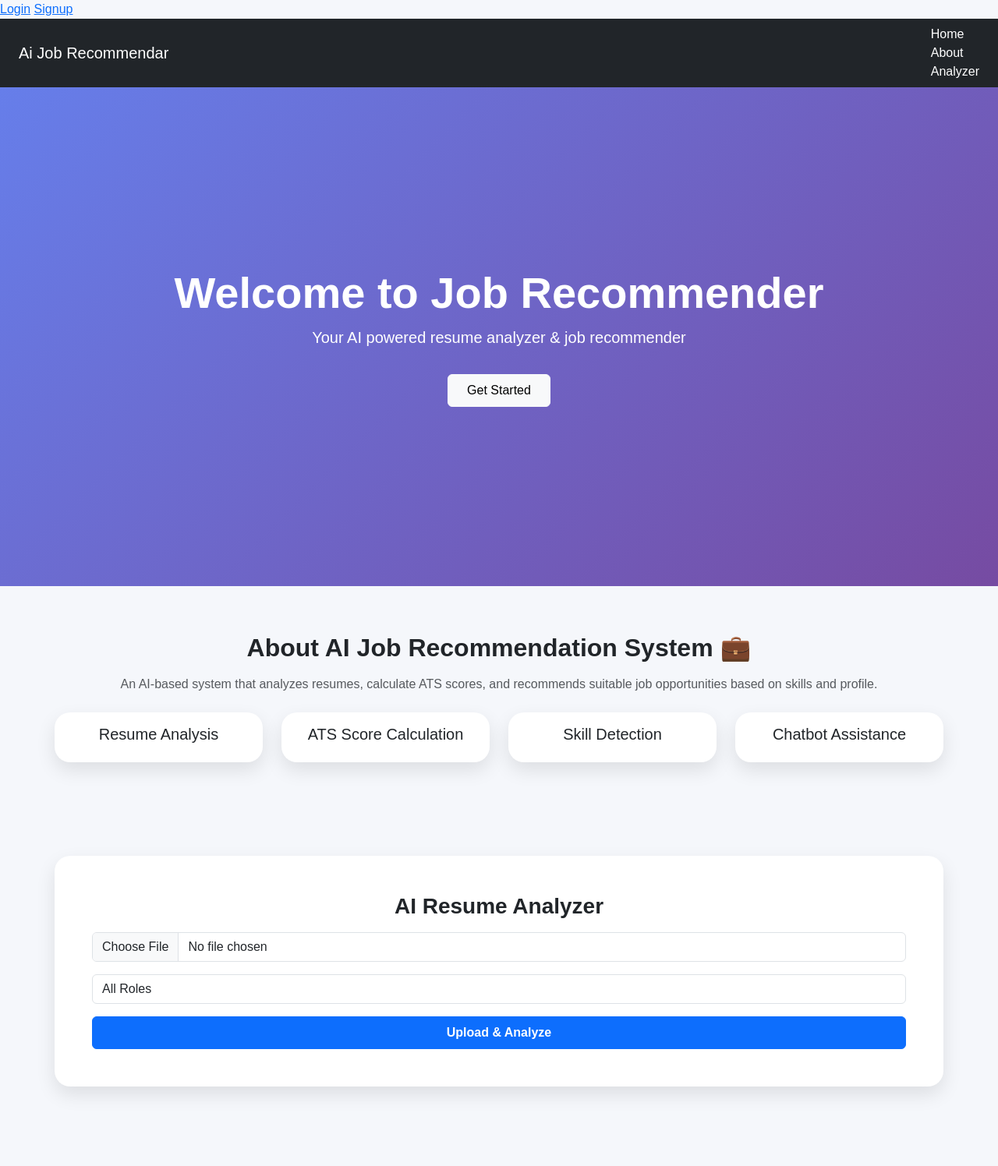
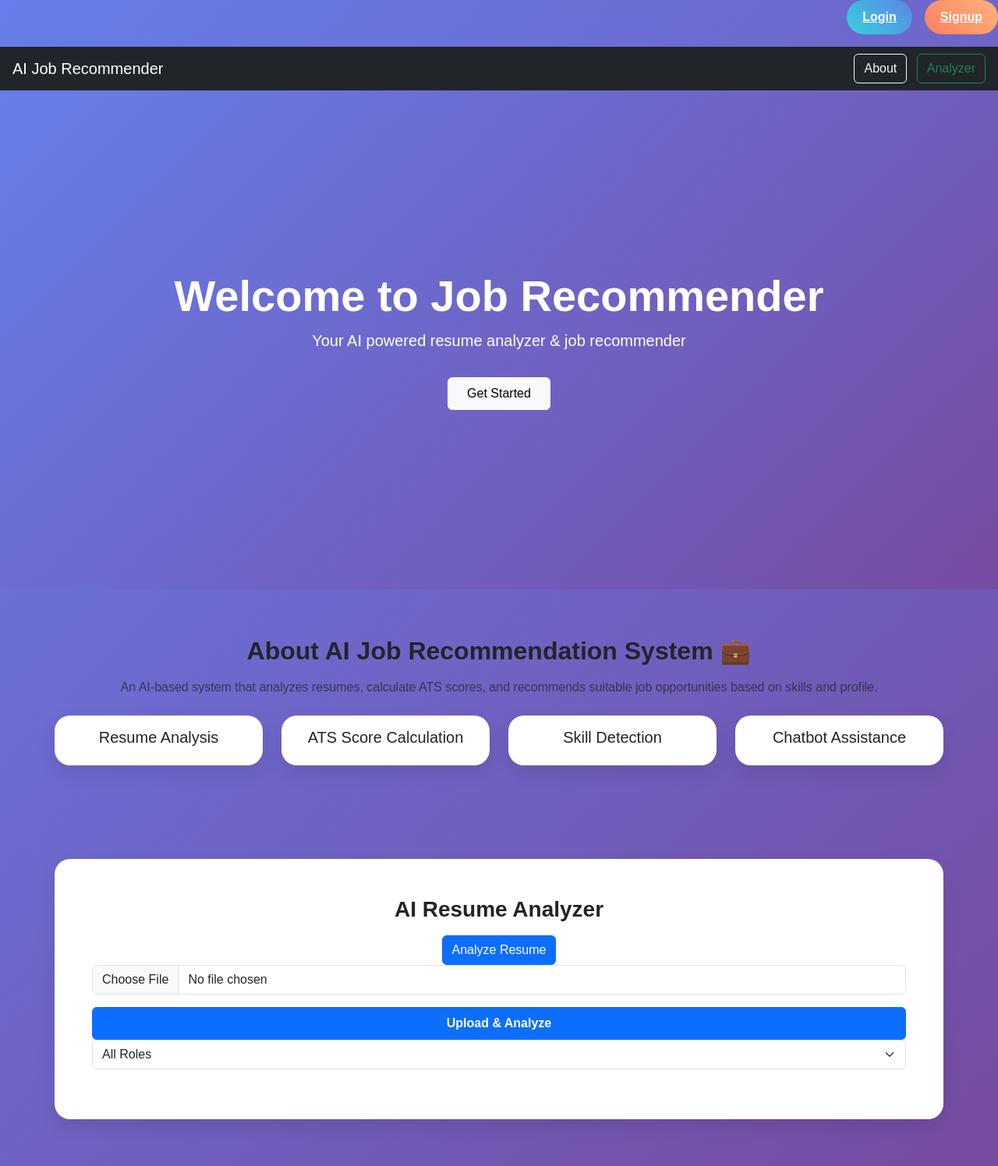
Before and after one commit to KhushiiMishra/job-recommendation-system, a Flask app: page / in a window 1280 px wide. Shown: the whole page at 78% size. Before the commit the page ends 1404 px from the top, so only its background shows below. Run offline with Flask 3, Linux system fonts and the light colour scheme.

Commit message:
Updated ui : navbar fixed, dropdown added, chatbot improved, live jobs checked

```diff
--- a/app.py
+++ b/app.py
@@ -28,6 +28,35 @@ init_db()
 UPLOAD_FOLDER = "resumes"
 app.config['UPLOAD_FOLDER'] = UPLOAD_FOLDER
 
+#web scrap
+import requests
+from bs4 import BeautifulSoup
+
+def scrape_jobs(selected_role):
+    import requests
+    from bs4 import BeautifulSoup
+
+    url = "https://realpython.github.io/fake-jobs/"
+    response = requests.get(url)
+    soup = BeautifulSoup(response.text, 'html.parser')
+
+    jobs = []
+    job_cards = soup.find_all('div', class_='card-content')
+
+    for job in job_cards:
+        title = job.find('h2').text.strip()
+
+        score = len(title) % 100
+
+        if selected_role.lower() == "all" or selected_role.lower() in title.lower():
+
+            google_link = "https://www.google.com/search?q=" + title.replace(" ", "+") + "+jobs"
+            original_link = job.find('a')['href']
+
+            # ✅ ALWAYS 4 VALUES
+            jobs.append((title, score, google_link, original_link))
+
+    return jobs[:5]
 
 # ✅ Home Route
 @app.route('/')
@@ -182,7 +211,11 @@ def upload_file():
 
     resume_text = extract_text_from_pdf(filepath)
     skills = extract_skills(resume_text)
+
     jobs = match_jobs(resume_text, selected_role)
+    scraped_jobs=scrape_jobs(selected_role)
+
+
 
     # ✅ ATS Score
     if jobs:
@@ -223,8 +256,10 @@ def upload_file():
         ats_score=ats_score,
         suggestions=suggestions,
         job_titles=job_titles,   # MUST
-        job_scores=job_scores    # MUST
+        job_scores=job_scores,   # MUST
+        scraped_jobs=scraped_jobs
     )
+
 # ✅ Run App
 if __name__ == '__main__':
     app.run(debug=True)
--- a/templates/index.html
+++ b/templates/index.html
@@ -3,12 +3,42 @@
 <head>
     <title>AI Job Recommender</title>
     <link href="https://cdn.jsdelivr.net/npm/bootstrap@5.3.0/dist/css/bootstrap.min.css"rel="stylesheet">
-    <a href="/login">Login</a>
-    <a href="/signup">Signup</a>
+
+    <div class="d-flex justify-content-end gap-3 mb-3">
+    <a href="/login" class="auth-btn login-btn">Login</a>
+    <a href="/signup" class="auth-btn signup-btn">Signup</a>
+    </div>
     <style>
-        .html{
-            scroll-behavior: smooth;
-        }
+        button {
+    transition: 0.3s;
+}
+
+button:hover {
+    transform: translateY(-3px);
+}
+        .auth-btn {
+    padding: 10px 20px;
+    border-radius: 25px;
+    font-weight: bold;
+    border: none;
+    transition: 0.3s;
+}
+
+.login-btn {
+    background: linear-gradient(45deg, #36d1dc, #5b86e5);
+    color: white;
+}
+
+.signup-btn {
+    background: linear-gradient(45deg, #ff7e5f, #feb47b);
+    color: white;
+}
+
+.auth-btn:hover {
+    transform: scale(1.1);
+    box-shadow: 0 8px 20px rgba(0,0,0,0.3);
+}
+
         body {
             font-family: 'Segon UI', sans-serif;
             margin: 0;
@@ -52,18 +82,27 @@
         .section{
             padding: 60px 0;
         }
+        body{
+            background: linear-gradient(135deg,#667eea,#764ba2);
+        }
+        html{
+            scroll-behavior: smooth;
+        }
 
     </style>
 </head>
 
 <body>
-    <nav class="navbar navbar-expand-lg navbar-dark bg-dark px-4">
-        <a class="navbar-brand"href="#">Ai Job Recommendar</a>
-        <div class="ms-auto">
-            <a class="nav-link text-white de-inline" href="#">Home</a>
-            <a class="nav-link text-white de-inline" href="#about">About</a>
-            <a class="nav-link text-white de-inline" href="#analyzer">Analyzer</a>
-        </div>
+    <nav class="navbar navbar-dark bg-dark px-3">
+
+    <!-- LEFT -->
+    <span class="navbar-brand">AI Job Recommender</span>
+
+    <!-- CENTER BUTTONS -->
+    <div>
+        <a href="#about" class="btn btn-outline-light me-2">About</a>
+        <a href="#analyzer" class="btn btn-outline-success">Analyzer</a>
+    </div>
     </nav>
     <!-- hero section -->
      <div class="hero">
@@ -106,20 +145,41 @@
                 <p> ⏳Analyzing Resume...</p>
             </div>
             <form action="/upload" method="post" enctype="multipart/form-data">
+                <button type="submit" class="btn btn-primary" onclick="showLoader()">Analyze Resume</button>
+
+               <div id="loader" style="display:none; margin-top:10px;">Processing... ⏳
+               </div>
                 <input type="file" name="resume" class="form-control mb-3" required>
-                <select name="role" class="form-control mb-3">
-                    <option value="all">All Roles</option>
-                    <option value="data">Data</option>
-                    <option value="developer">Developer</option>
-                </select>
                 <button class="btn btn-primary w-100 py-2 fw-bold">Upload & Analyze</button>
+                <select name="role" class="form-select mb-3">
+    <option value="all">All Roles</option>
+    <option value="data">Data Analyst</option>
+    <option value="python">Python Developer</option>
+    <option value="web">Web Developer</option>
+    <option value="ml">Machine Learning</option>
+</select>
             </form>
         </div>
     </div>
+
     <script>
-        document.querySelector("form").addEventListener("submit",function(){
-            document.getElementById("loader").style.display="block";
+document.querySelectorAll('a[href^="#"]').forEach(anchor => {
+    anchor.addEventListener("click", function(e) {
+        e.preventDefault();
+
+        const target = document.querySelector(this.getAttribute("href"));
+
+        window.scrollTo({
+            top: target.offsetTop - 60,  // navbar height adjust
+            behavior: "smooth"
         });
-    </script>
+    });
+});
+</script>
+    <script>
+    function showLoader() {
+    document.getElementById("loader").style.display = "block";
+                        }
+</script>
 </body>
 </html>
```
Also changed, not shown: templates/result.html (+78 -23 lines).
